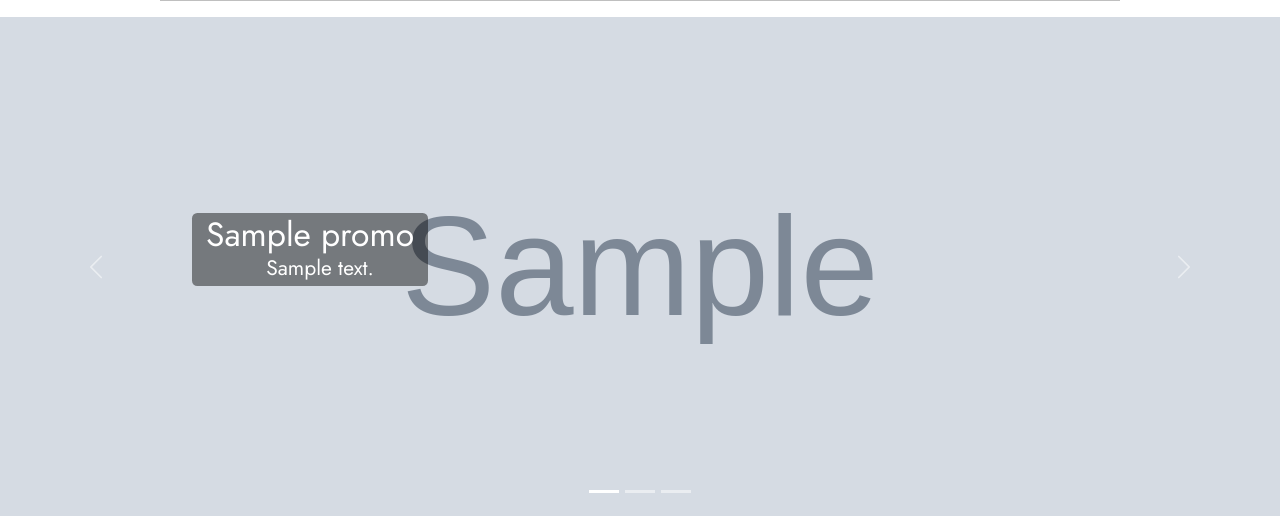
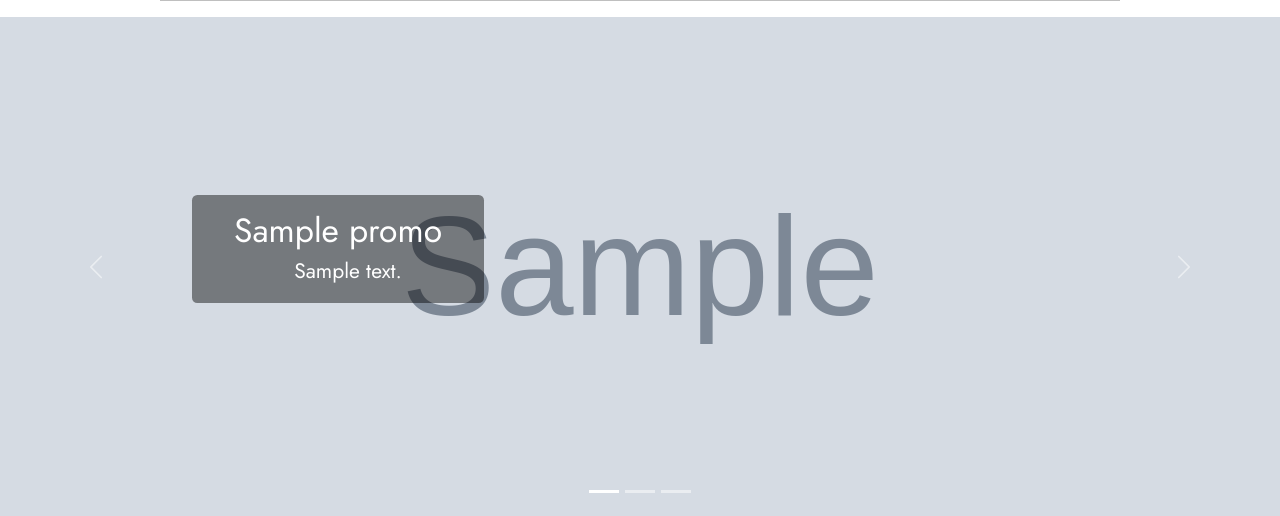
Before and after one commit to Artasov/Gallery, a Django app: template Core/templates/Core/main.html in a window 1280 px wide. Shown: the part 80-596 px from the top of the page. Run offline with Django 4.2, Linux system fonts and the light colour scheme; the template is opened without the code that fills it: values that come from a table or form of the project are taken from there, others are empty; tables that the repository leaves empty hold one stand-in row (values such as "Sample post"); grey boxes marked "Sample" are stand-in pictures; some libraries are stand-ins or nearby versions.

Commit message:
fix promo looking

```diff
--- a/Core/templates/Core/includes/promo_carousel.html
+++ b/Core/templates/Core/includes/promo_carousel.html
@@ -20,7 +20,7 @@
                      data-bs-toggle="modal"
                      data-bs-target="#promo-modal-{{ promo.id }}">
                     <div class="flex-col-end h-100 justify-content-md-center">
-                        <div class="px-3 py-2 bg-black-45 rounded-2 disable-tap-and-selection">
+                        <div class="px-5 py-4 bg-black-45 flex-col-center gap-2 rounded-2 disable-tap-and-selection">
                             <h2 class="fs-x6 text-white mb-2 text-shadow-0-0-0-06">{{ promo.title }}</h2>
                             <p class="fs-4 d-none d-md-block">{{ promo.desc|truncatewords:20 }}</p>
                         </div>
```
